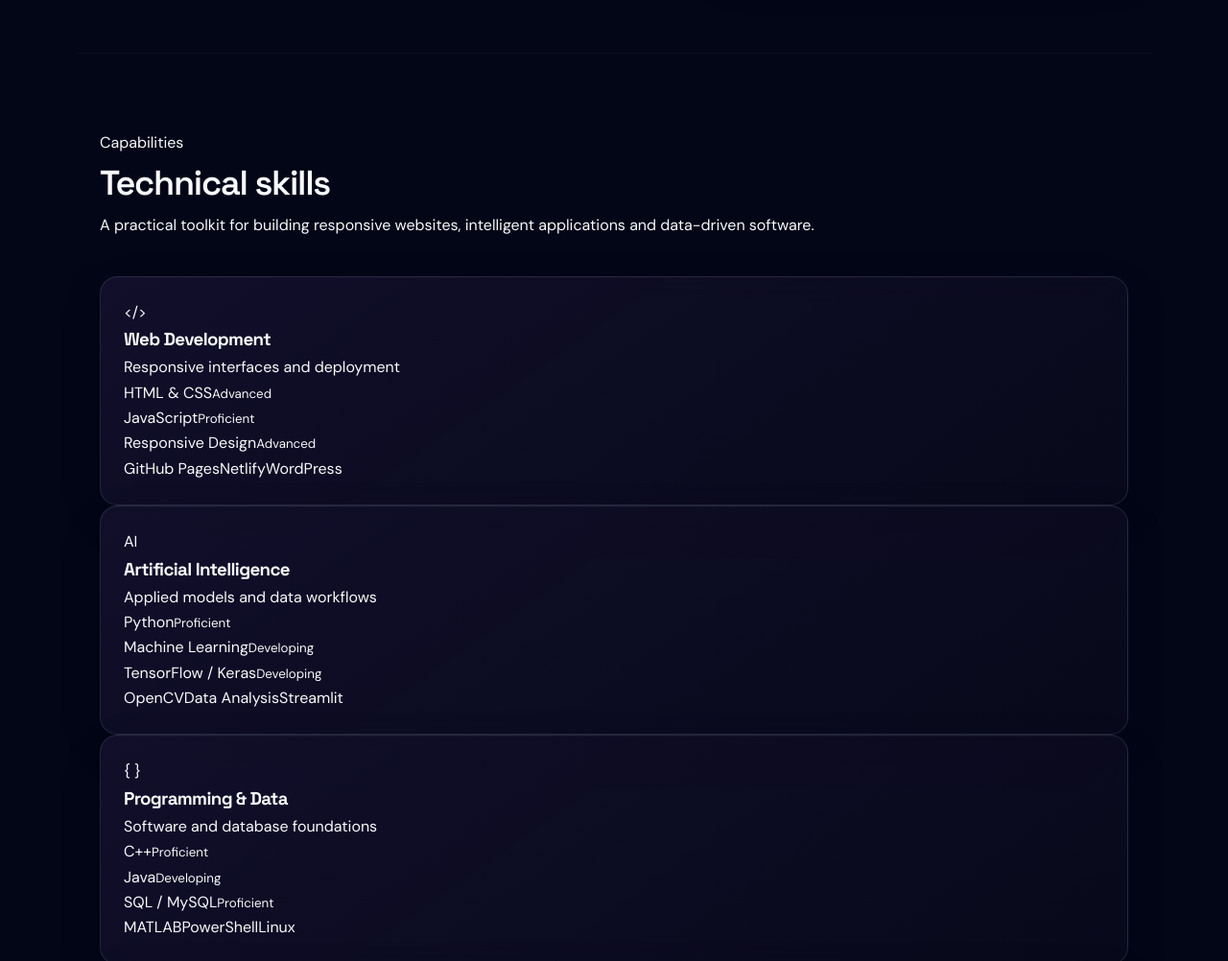
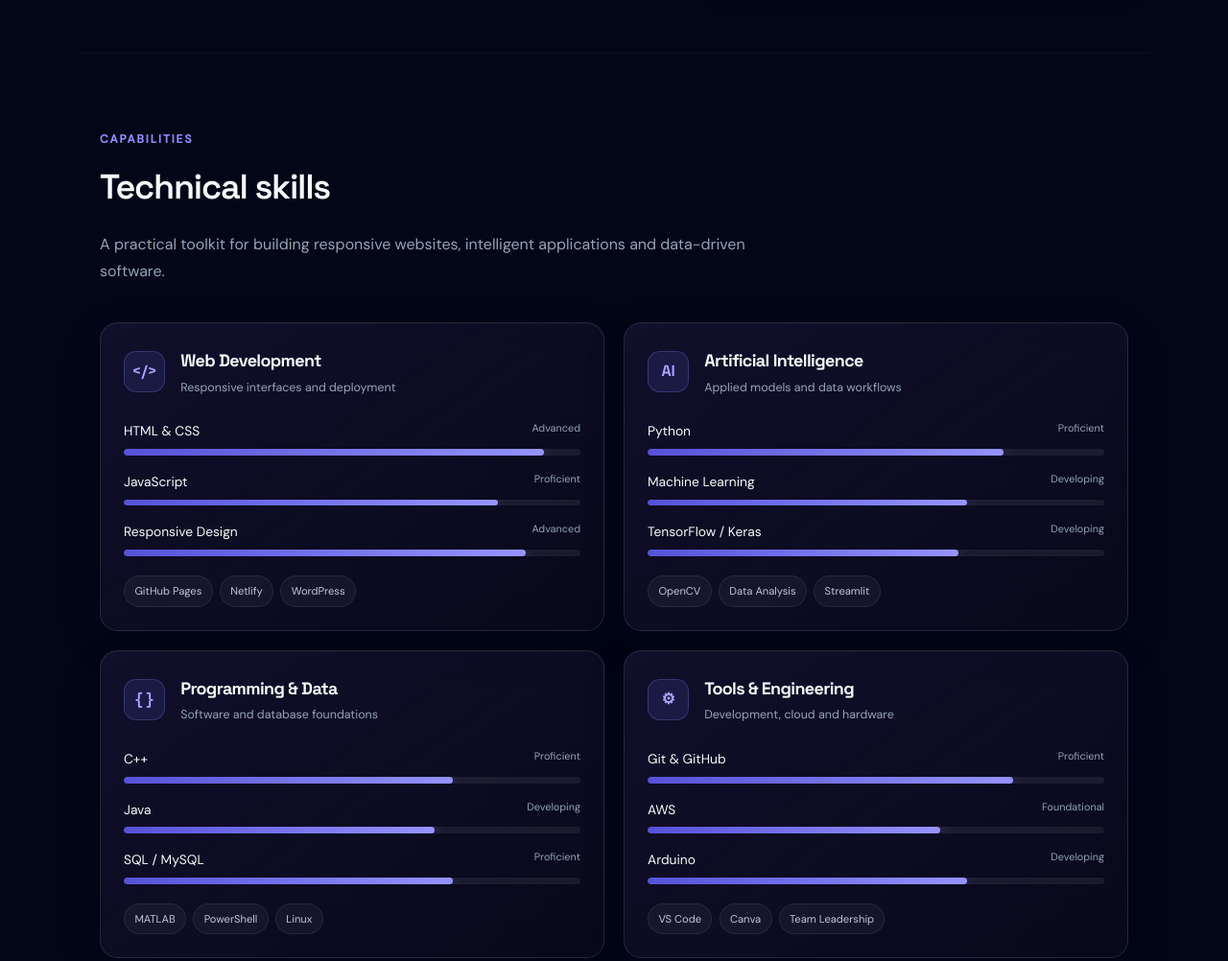
Before and after one commit to JothamBanji/portfolio, a plain HTML site: page index.html in a window 1280 px wide. Shown: the part 1100-2102 px from the top of the page at 96% size. Drawn offline with Linux system fonts and the light colour scheme.

Commit message:
Add files via upload

```diff
--- a/script.js
+++ b/script.js
@@ -81,3 +81,19 @@ document.addEventListener('pointermove', event => {
   card.style.setProperty('--mouse-x', `${event.clientX - rect.left}px`);
   card.style.setProperty('--mouse-y', `${event.clientY - rect.top}px`);
 });
+
+
+// Animate skill indicators when the skills section enters view.
+const skillItems = document.querySelectorAll('.skill-item');
+if (skillItems.length) {
+  const skillObserver = new IntersectionObserver(entries => {
+    entries.forEach(entry => {
+      if (!entry.isIntersecting) return;
+      const level = entry.target.dataset.level || '0';
+      const bar = entry.target.querySelector('.skill-track span');
+      if (bar) bar.style.width = `${level}%`;
+      skillObserver.unobserve(entry.target);
+    });
+  }, { threshold: 0.35 });
+  skillItems.forEach(item => skillObserver.observe(item));
+}
--- a/styles.css
+++ b/styles.css
@@ -444,3 +444,27 @@ main > section:last-of-type::before {
     display: none;
   }
 }
+
+
+/* Portfolio v2 additions */
+.section-kicker{color:#8f8cff;font-size:.75rem;font-weight:700;letter-spacing:.16em;text-transform:uppercase;margin-bottom:.65rem}
+.section-intro{max-width:700px;margin-top:1rem;color:var(--muted);line-height:1.7}
+.skills-grid{display:grid;grid-template-columns:repeat(2,minmax(0,1fr));gap:1.25rem}
+.skill-group{min-height:100%;position:relative;overflow:hidden}
+.skill-group-header{display:flex;align-items:center;gap:1rem;margin-bottom:1.5rem}
+.skill-group-header h3{font-size:1.12rem;margin:0}
+.skill-group-header p{font-size:.78rem;color:var(--muted);margin-top:.2rem}
+.skill-icon{width:2.7rem;height:2.7rem;display:grid;place-items:center;border-radius:.8rem;background:rgba(99,102,241,.14);border:1px solid rgba(129,140,248,.25);color:#a6a4ff;font-family:'Space Grotesk',sans-serif;font-weight:700}
+.skill-list{display:grid;gap:1rem}
+.skill-item>div:first-child{display:flex;justify-content:space-between;gap:1rem;margin-bottom:.45rem;font-size:.86rem}
+.skill-item small{font-size:.68rem;color:var(--muted)}
+.skill-track{height:.42rem;background:rgba(255,255,255,.07);border-radius:999px;overflow:hidden}
+.skill-track span{display:block;width:0;height:100%;border-radius:inherit;background:linear-gradient(90deg,#5651d8,#9693ff);box-shadow:0 0 14px rgba(129,140,248,.35);transition:width 1s cubic-bezier(.2,.8,.2,1)}
+.skill-tags{display:flex;flex-wrap:wrap;gap:.45rem;margin-top:.25rem}
+.skill-tags span{padding:.38rem .65rem;border-radius:999px;background:rgba(255,255,255,.045);border:1px solid rgba(148,163,184,.12);font-size:.7rem;color:#c4c5d6}
+.cv-button{border-color:rgba(129,140,248,.32);background:rgba(99,102,241,.08)}
+.cta-actions{display:flex;justify-content:center;align-items:center;gap:.8rem;flex-wrap:wrap;margin-top:2.5rem}
+.cta-actions>a{margin-top:0!important}
+.cta-secondary{display:inline-flex;align-items:center;justify-content:center;border:1px solid rgba(129,140,248,.3);border-radius:999px;padding:.875rem 1.5rem;color:#fff;font-size:.875rem;font-weight:500;background:rgba(255,255,255,.04);transition:.25s ease}
+.cta-secondary:hover{transform:translateY(-2px);background:rgba(129,140,248,.11);border-color:rgba(129,140,248,.55)}
+@media(max-width:767px){.skills-grid{grid-template-columns:1fr}.skill-group{padding:1.25rem}.cta-actions{flex-direction:column}.cta-actions>a{width:100%;max-width:310px}}
```
